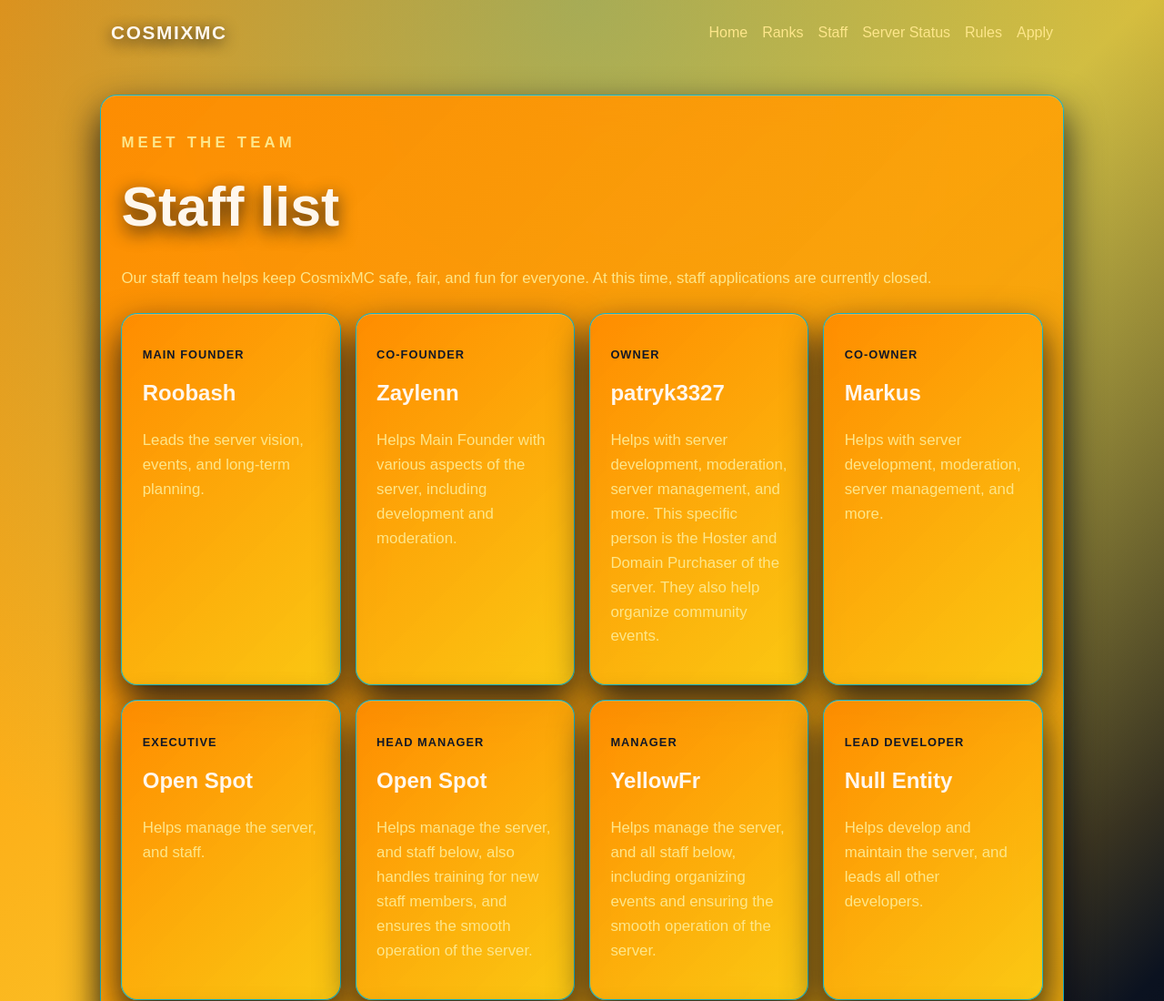
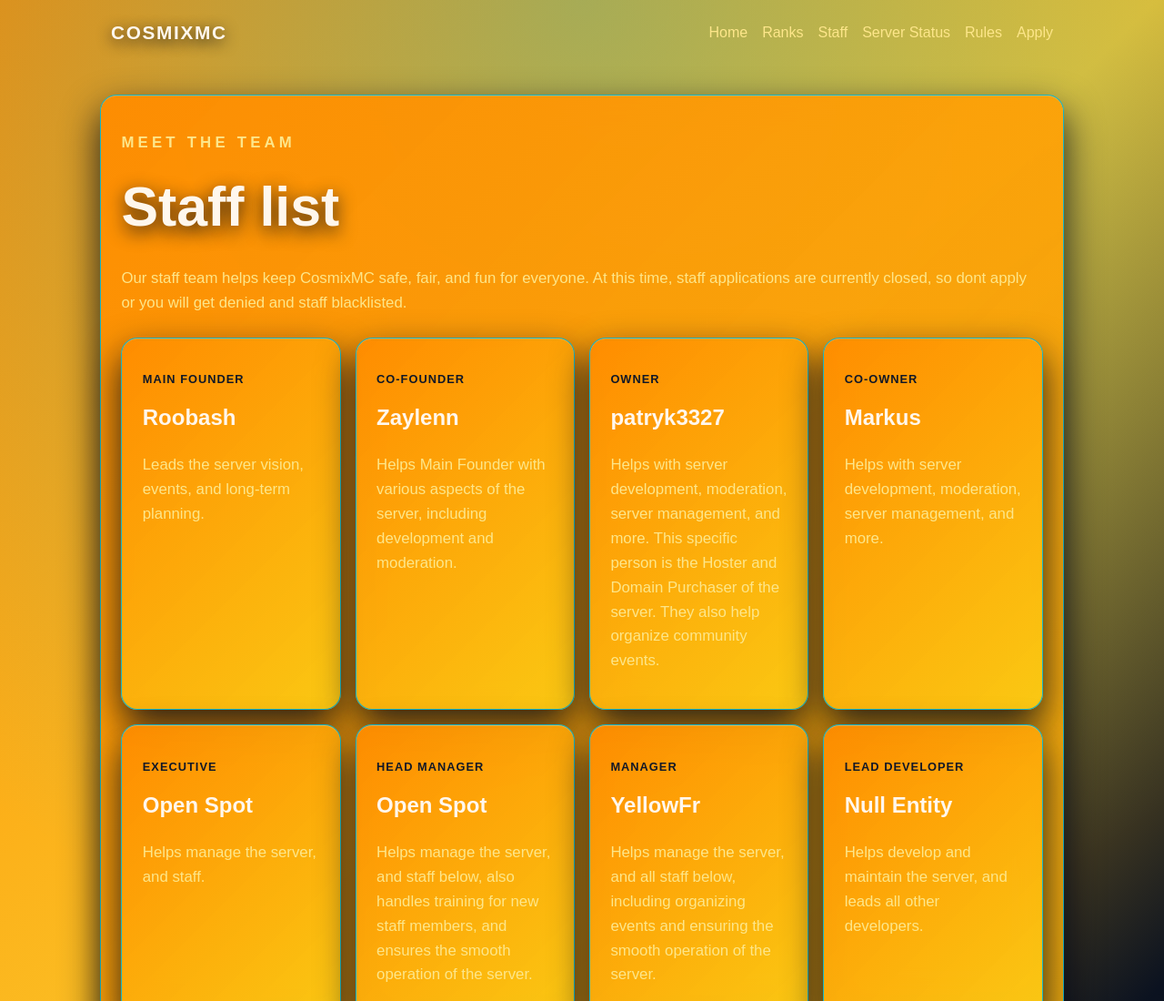
Before and after one commit to jamie666real/cosmix, a website: page staff.html in a window 1280 px wide. Shown: the top 1100 px of the page at 91% size. Drawn offline with Linux system fonts and the light colour scheme.

Commit message:
fixed  staff list

```diff
--- a/staff.html
+++ b/staff.html
@@ -25,7 +25,7 @@
           <div class="page-header">
             <p class="eyebrow">Meet the team</p>
             <h1>Staff list</h1>
-            <p>Our staff team helps keep CosmixMC safe, fair, and fun for everyone. At this time, staff applications are currently closed.</p>
+            <p>Our staff team helps keep CosmixMC safe, fair, and fun for everyone. At this time, staff applications are currently closed, so dont apply or you will get denied and staff blacklisted.</p>
           </div>
 
           <div class="staff-list">
```
